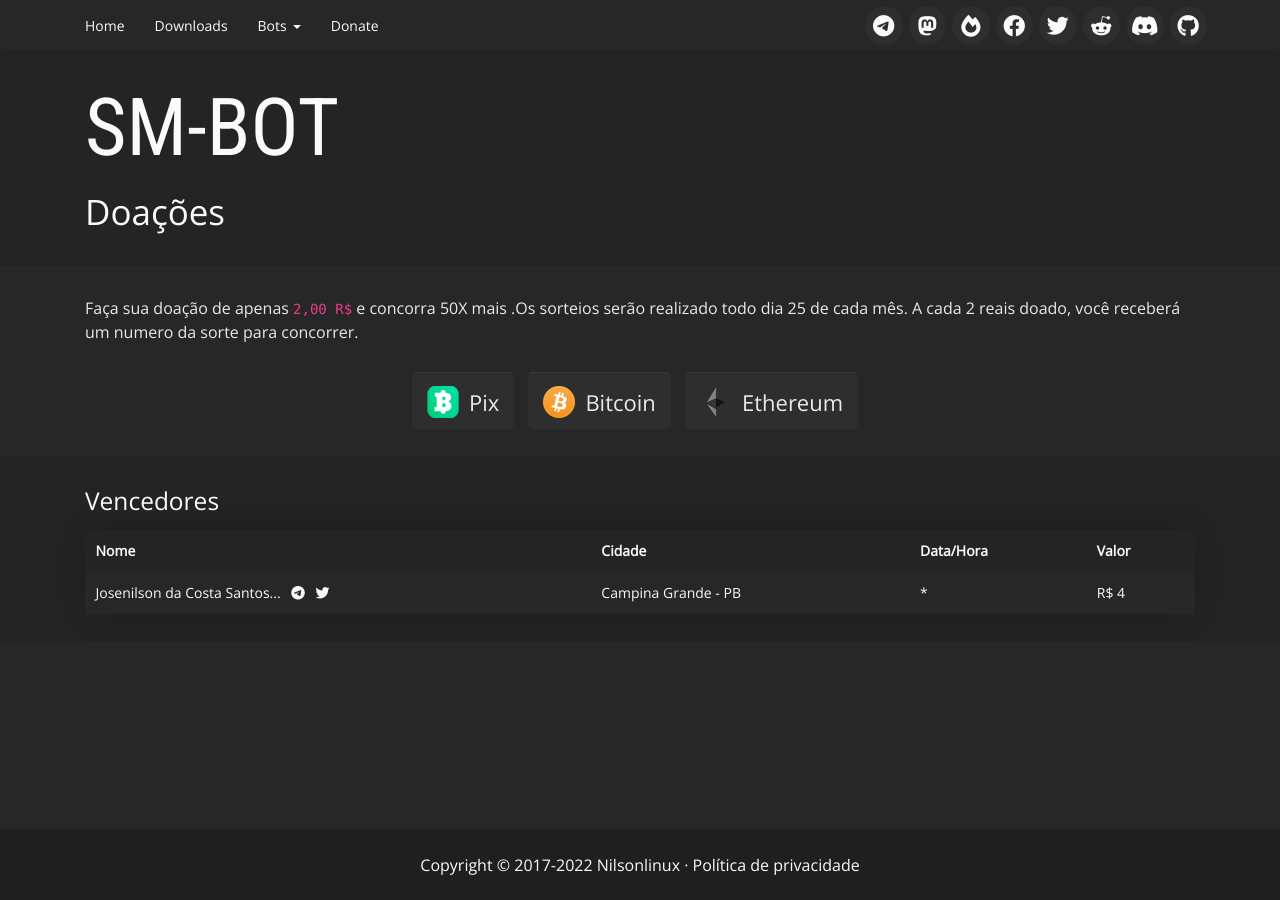
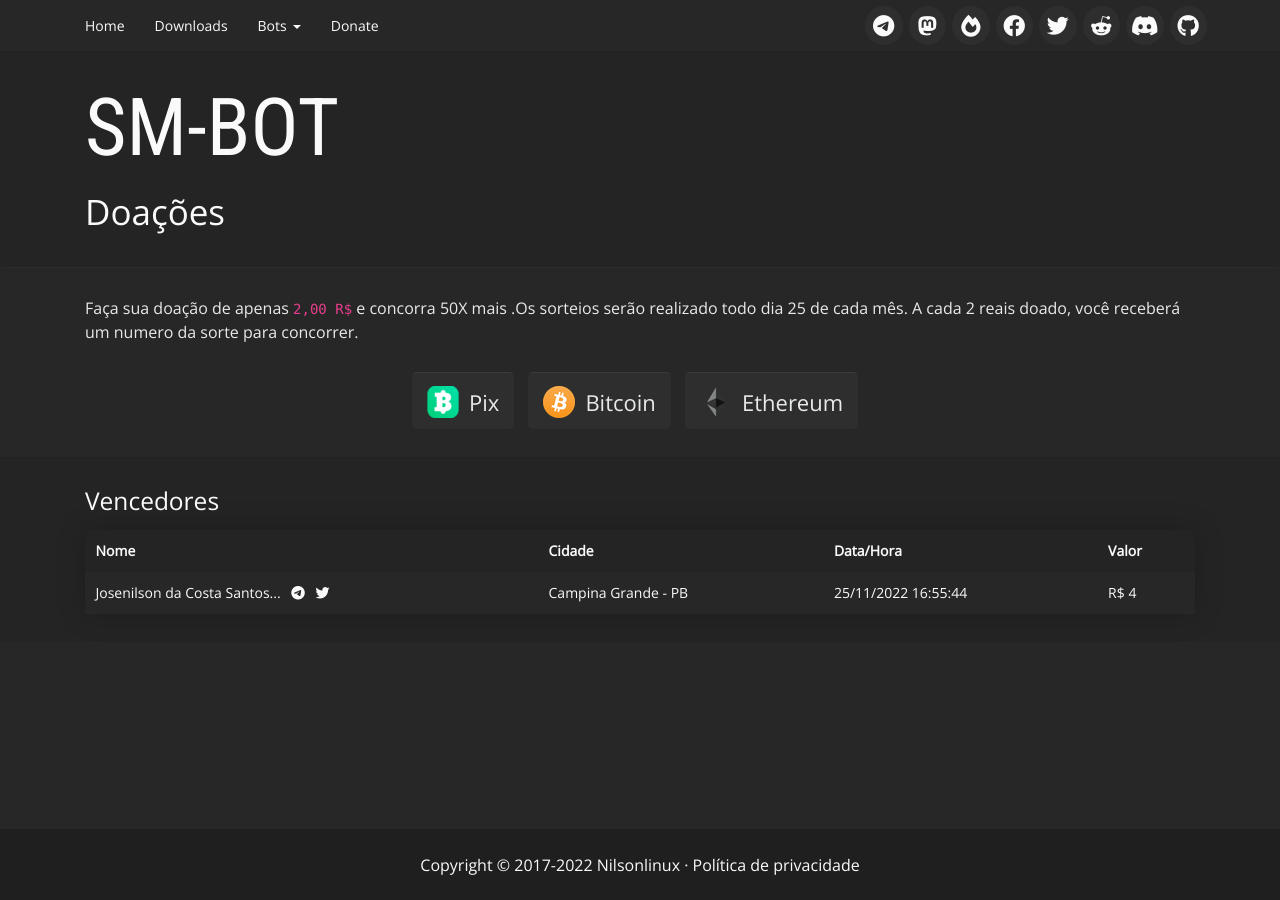
Before and after one commit to suportemasterbot/suportemasterbot.github.io, a Jekyll site: the page built from donate.html, in a window 1280 px wide. Built offline with Jekyll 4.4.1, drawn with Linux system fonts in a browser that asks for light colours.

Commit message:
Add files via upload

```diff
--- a/_data/donators.yml
+++ b/_data/donators.yml
@@ -1,4 +1,5 @@
 - name: Josenilson da Costa Santos...
+  data: 25/11/2022 16:55:44
   twitter: Nilsonlinux
   telegram: https://t.me/NIlsonlinux
   cidade: Campina Grande - PB
```
